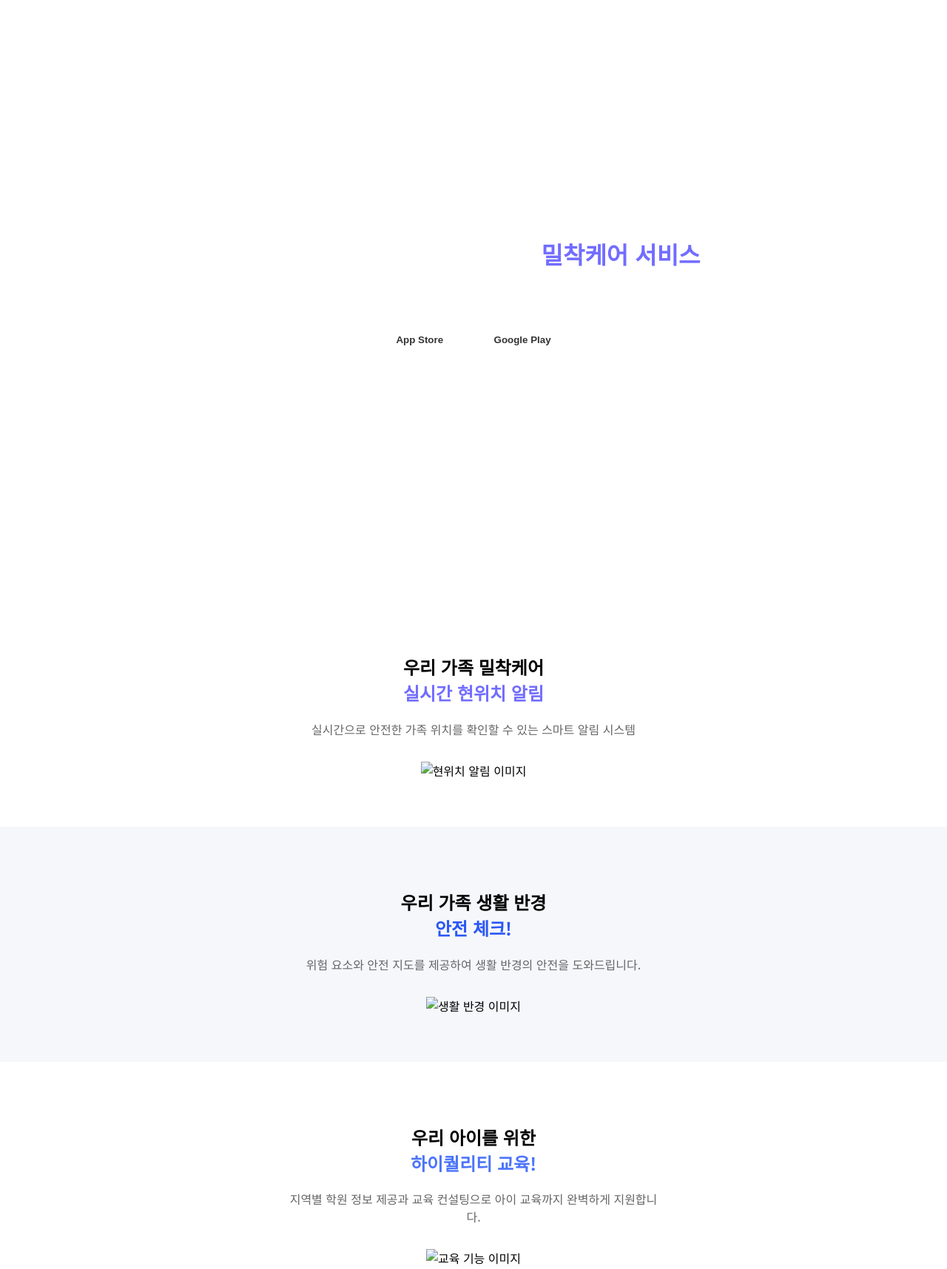
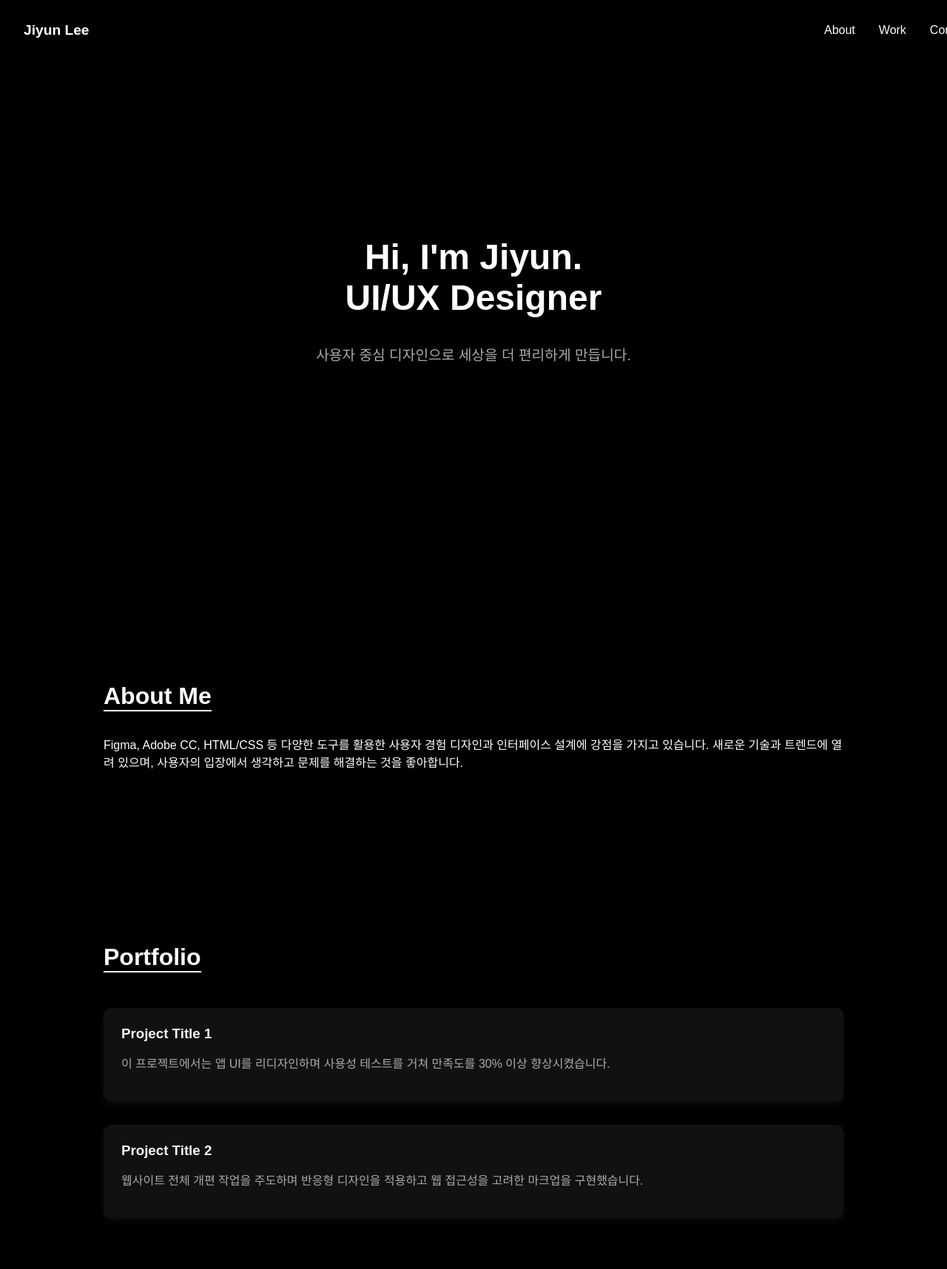
Before and after one commit to leejiyoon01/leejiyoon.github.io, a plain HTML site: page index.html in a window 1280 px wide. Shown: the top 1716 px of the page at 74% size. Drawn offline with Linux system fonts and the light colour scheme; a web font is replaced by a local one.

Commit message:
포트폴리오

```diff
--- a/index.html
+++ b/index.html
@@ -3,131 +3,144 @@
 <head>
   <meta charset="UTF-8" />
   <meta name="viewport" content="width=device-width, initial-scale=1.0" />
-  <title>패밀리케어</title>
-  <link href="https://fonts.googleapis.com/css2?family=Noto+Sans+KR:wght@400;700&display=swap" rel="stylesheet">
+  <title>디자이너 포트폴리오</title>
+  <link href="https://fonts.googleapis.com/css2?family=Pretendard:wght@400;700&display=swap" rel="stylesheet">
   <style>
     body {
-      font-family: 'Noto Sans KR', sans-serif;
       margin: 0;
       padding: 0;
-      background: #fff;
-      color: #000;
+      font-family: 'Pretendard', sans-serif;
+      background-color: #000;
+      color: #fff;
     }
+
     header {
-      background: url('background.jpg') center/cover no-repeat;
       height: 100vh;
-      color: white;
-      text-align: center;
       display: flex;
       flex-direction: column;
       justify-content: center;
-      position: relative;
+      align-items: center;
+      text-align: center;
+      padding: 0 20px;
     }
-    header .title {
-      font-size: 2rem;
+
+    header h1 {
+      font-size: 3rem;
+      margin-bottom: 1rem;
+    }
+
+    header p {
+      font-size: 1.2rem;
+      color: #aaa;
+    }
+
+    nav {
+      position: fixed;
+      top: 0;
+      width: 100%;
+      display: flex;
+      justify-content: space-between;
+      align-items: center;
+      padding: 1rem 2rem;
+      background-color: rgba(0, 0, 0, 0.7);
+      backdrop-filter: blur(8px);
+      z-index: 100;
+    }
+
+    nav .logo {
       font-weight: bold;
+      font-size: 1.2rem;
     }
-    header .subtitle {
-      margin-top: 1rem;
-      font-size: 1.1rem;
+
+    nav ul {
+      display: flex;
+      list-style: none;
+      gap: 2rem;
     }
-    .button-group {
-      margin-top: 2rem;
+
+    nav a {
+      color: #fff;
+      text-decoration: none;
+      font-weight: 500;
     }
-    .button-group button {
-      margin: 0 0.5rem;
-      padding: 0.8rem 1.5rem;
-      border: none;
-      border-radius: 5px;
-      background: #fff;
-      color: #333;
-      font-weight: bold;
-      cursor: pointer;
-    }
+
     section {
-      padding: 4rem 2rem;
-      text-align: center;
-    }
-    section h2 {
-      font-size: 1.5rem;
-      color: #000;
-    }
-    section p {
-      font-size: 1rem;
-      color: #666;
-      max-width: 500px;
-      margin: 0 auto 2rem;
-    }
-    .section-img {
-      width: 100%;
-      max-width: 400px;
+      padding: 6rem 2rem;
+      max-width: 1000px;
       margin: 0 auto;
     }
+
+    section h2 {
+      font-size: 2rem;
+      margin-bottom: 1rem;
+      border-bottom: 2px solid #fff;
+      display: inline-block;
+    }
+
+    .project {
+      background: #111;
+      padding: 1.5rem;
+      margin: 2rem 0;
+      border-radius: 10px;
+      box-shadow: 0 4px 10px rgba(255,255,255,0.05);
+    }
+
+    .project h3 {
+      margin: 0 0 0.5rem 0;
+      color: #f5f5f5;
+    }
+
+    .project p {
+      color: #aaa;
+    }
+
     footer {
-      background: #12007b;
-      color: white;
       text-align: center;
-      padding: 4rem 2rem;
-      position: relative;
-    }
-    footer h3 {
-      font-size: 1.3rem;
-      margin-bottom: 1rem;
-    }
-    footer p {
-      font-size: 1rem;
-      max-width: 500px;
-      margin: 0 auto 1.5rem;
-    }
-    footer button {
-      background: white;
-      color: #12007b;
-      padding: 1rem 2rem;
-      border-radius: 30px;
-      font-weight: bold;
-      border: none;
-      cursor: pointer;
-    }
-    .footer-icons {
-      margin-top: 2rem;
+      padding: 3rem 2rem;
+      color: #777;
+      font-size: 0.9rem;
     }
   </style>
 </head>
 <body>
+  <nav>
+    <div class="logo">Jiyun Lee</div>
+    <ul>
+      <li><a href="#about">About</a></li>
+      <li><a href="#work">Work</a></li>
+      <li><a href="#contact">Contact</a></li>
+    </ul>
+  </nav>
+
   <header>
-    <div class="title">사이트 변경 우리 가족을 위한 <span style="color:#726DFF">밀착케어 서비스</span></div>
-    <div class="subtitle">더욱 안전하고 기시있는 가족생활을 위한 첫걸음!</div>
-    <div class="button-group">
-      <button>App Store</button>
-      <button>Google Play</button>
-    </div>
+    <h1>Hi, I'm Jiyun.<br>UI/UX Designer</h1>
+    <p>사용자 중심 디자인으로 세상을 더 편리하게 만듭니다.</p>
   </header>
 
-  <section>
-    <h2>우리 가족 밀착케어<br><span style="color:#726DFF">실시간 현위치 알림</span></h2>
-    <p>실시간으로 안전한 가족 위치를 확인할 수 있는 스마트 알림 시스템</p>
-    <img src="section1.png" alt="현위치 알림 이미지" class="section-img">
+  <section id="about">
+    <h2>About Me</h2>
+    <p>Figma, Adobe CC, HTML/CSS 등 다양한 도구를 활용한 사용자 경험 디자인과 인터페이스 설계에 강점을 가지고 있습니다. 새로운 기술과 트렌드에 열려 있으며, 사용자의 입장에서 생각하고 문제를 해결하는 것을 좋아합니다.</p>
   </section>
 
-  <section style="background:#f5f7fb;">
-    <h2>우리 가족 생활 반경<br><span style="color:#2B57F4">안전 체크!</span></h2>
-    <p>위험 요소와 안전 지도를 제공하여 생활 반경의 안전을 도와드립니다.</p>
-    <img src="section2.png" alt="생활 반경 이미지" class="section-img">
+  <section id="work">
+    <h2>Portfolio</h2>
+    <div class="project">
+      <h3>Project Title 1</h3>
+      <p>이 프로젝트에서는 앱 UI를 리디자인하며 사용성 테스트를 거쳐 만족도를 30% 이상 향상시켰습니다.</p>
+    </div>
+    <div class="project">
+      <h3>Project Title 2</h3>
+      <p>웹사이트 전체 개편 작업을 주도하며 반응형 디자인을 적용하고 웹 접근성을 고려한 마크업을 구현했습니다.</p>
+    </div>
   </section>
 
-  <section>
-    <h2>우리 아이를 위한<br><span style="color:#4C74F9">하이퀄리티 교육!</span></h2>
-    <p>지역별 학원 정보 제공과 교육 컨설팅으로 아이 교육까지 완벽하게 지원합니다.</p>
-    <img src="section3.png" alt="교육 기능 이미지" class="section-img">
+  <section id="contact">
+    <h2>Contact</h2>
+    <p>이메일: youremail@example.com<br>LinkedIn / Behance / Instagram</p>
   </section>
 
   <footer>
-    <h3>패밀리케어 서비스 가입하고<br>소중한 우리 가족 안전하게 지켜내세요!</h3>
-    <p>안전구역 이탈 알림, 실별 구역 안전 진입 안내, 우리 아이 학원 케어까지 한번에</p>
-    <button>서비스 가입하기 →</button>
-    <div class="footer-icons">
-      <!-- 아이콘 이미지들 (추가 삽입 가능) -->
-    </div>
+    © 2025 Jiyun Lee. All rights reserved.
   </footer>
 </body>
 </html>
```
